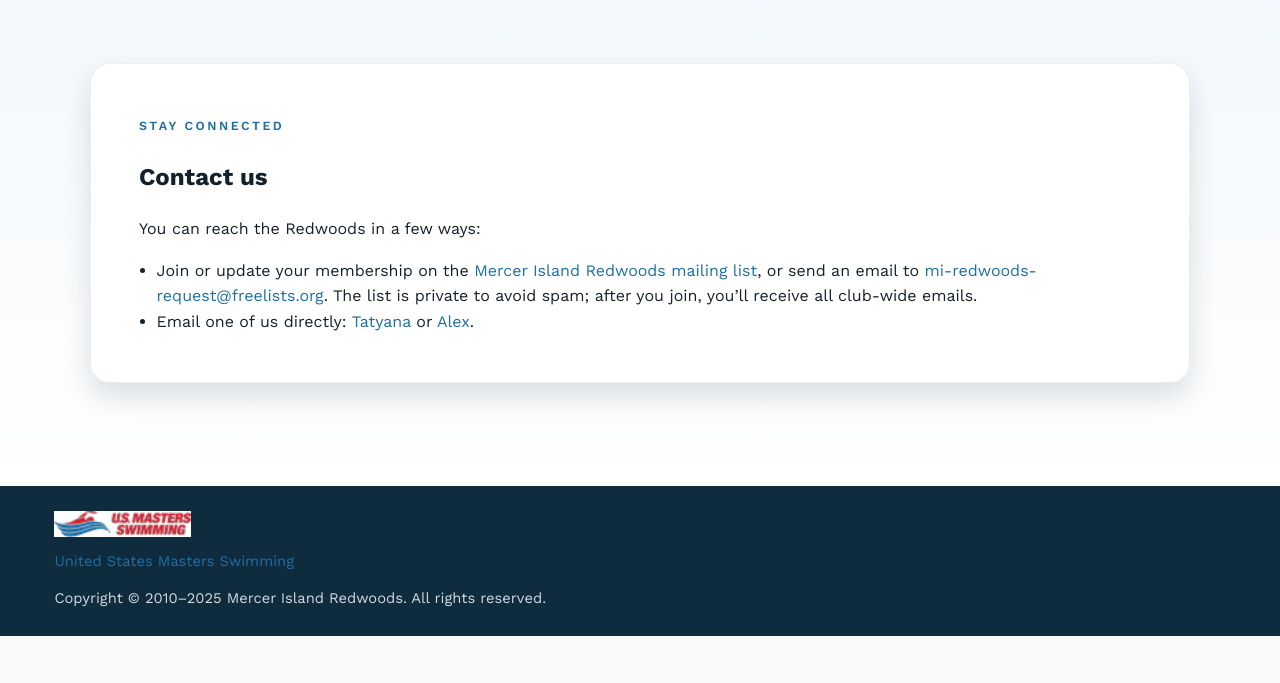
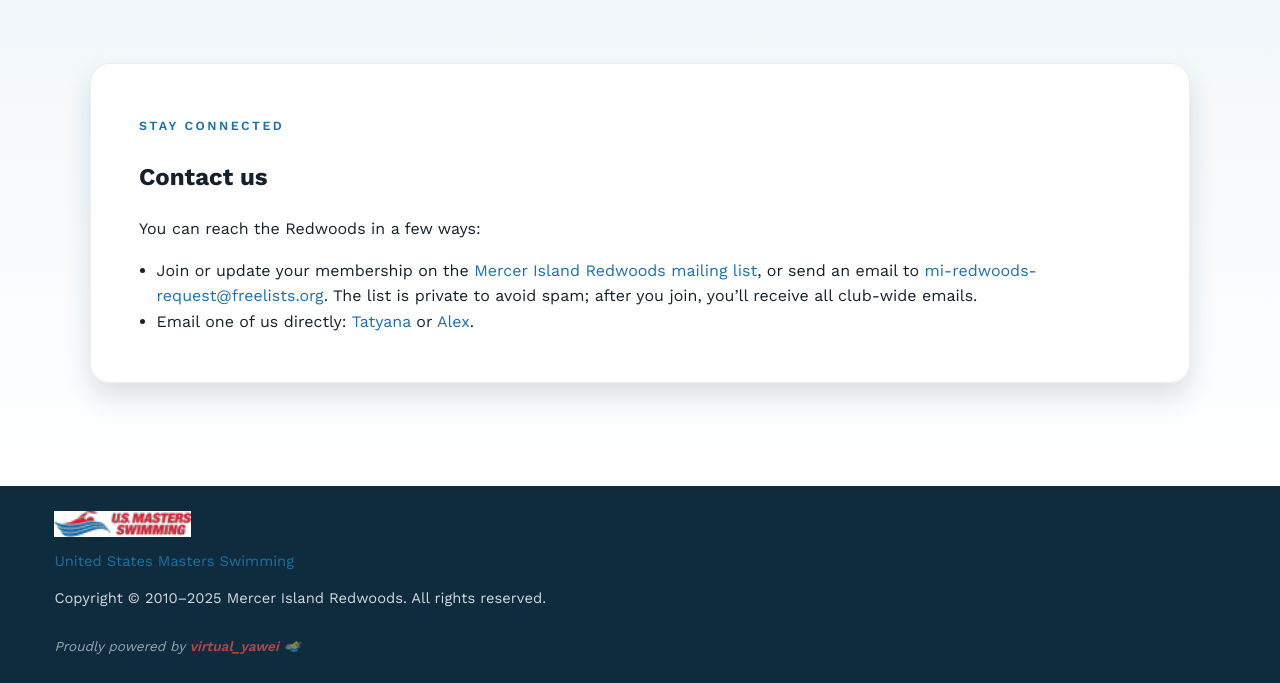
Before and after one commit to yaweihao/redwoods, a plain HTML site: page index.html in a window 1280 px wide. Shown: the part 6627-7310 px from the top of the page. Before the commit the page ends 7263 px from the top, so only its background shows below. Drawn offline with nearby package versions, Linux system fonts and the light colour scheme.

Commit message:
Add fun footer credit: 'Proudly powered by virtual_yawei' 🏊‍♂️
- Added playful credit in footer with swimming emoji
- Styled with italic text and accent color for virtual_yawei
- Subtle opacity for professional appearance
- Fun touch that adds personality to the site

```diff
--- a/css/main.css
+++ b/css/main.css
@@ -752,6 +752,19 @@ ul {
   font-size: 0.92rem;
 }
 
+.footer-credit {
+  margin-top: 0.8rem !important;
+  font-size: 0.85rem !important;
+  opacity: 0.7;
+  font-style: italic;
+}
+
+.credit-name {
+  font-weight: 600;
+  color: var(--accent);
+  text-decoration: none;
+}
+
 [data-reveal] {
   opacity: 0;
   transform: translateY(24px);
--- a/index.html
+++ b/index.html
@@ -239,6 +239,7 @@
       </a>
       <p><a href="https://www.usms.org" target="_blank" rel="noreferrer">United States Masters Swimming</a></p>
       <p>Copyright &copy; 2010&ndash;<span data-year>2023</span> Mercer Island Redwoods. All rights reserved.</p>
+      <p class="footer-credit">Proudly powered by <span class="credit-name">virtual_yawei</span> 🏊‍♂️</p>
     </div>
   </footer>
 
```
